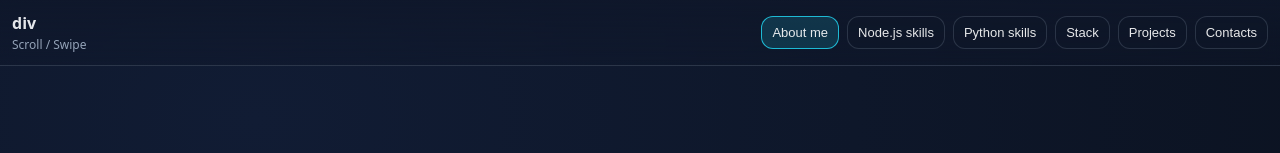
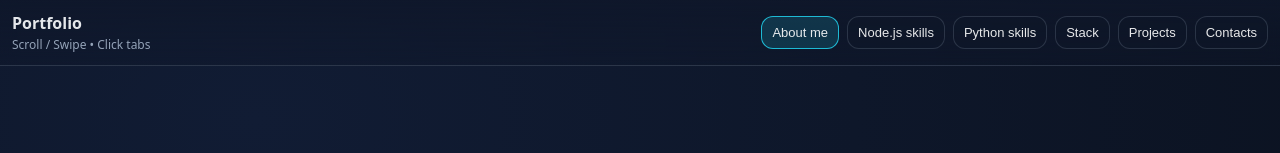
Before and after one commit to donat19/portfolio-platform, a plain HTML site: page frontend/index.html in a window 1280 px wide. Shown: the top 153 px of the page. Drawn offline with Linux system fonts and the light colour scheme.

Commit message:
replaced the placeholder

```diff
--- a/frontend/index.html
+++ b/frontend/index.html
@@ -38,8 +38,8 @@
 <body>
   <header class="hud">
     <div class="hud__left">
-      <div class="hud__title">div</div>
-      <div class="hud__hint">Scroll / Swipe</div>
+      <div class="hud__title">Portfolio</div>
+      <div class="hud__hint">Scroll / Swipe • Click tabs</div>
     </div>
 
     <nav class="hud__nav" aria-label="">
```
